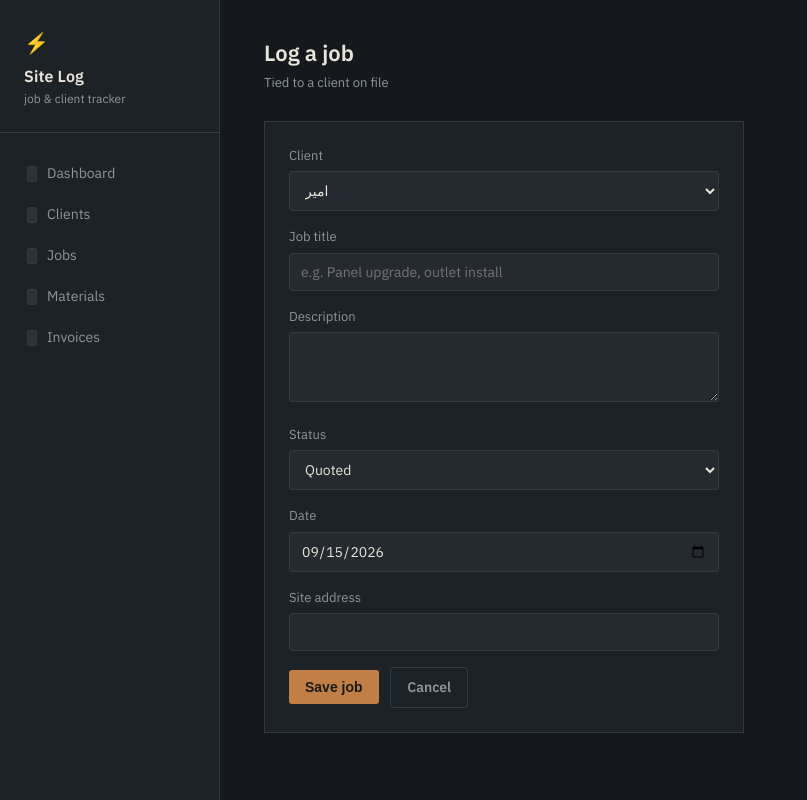
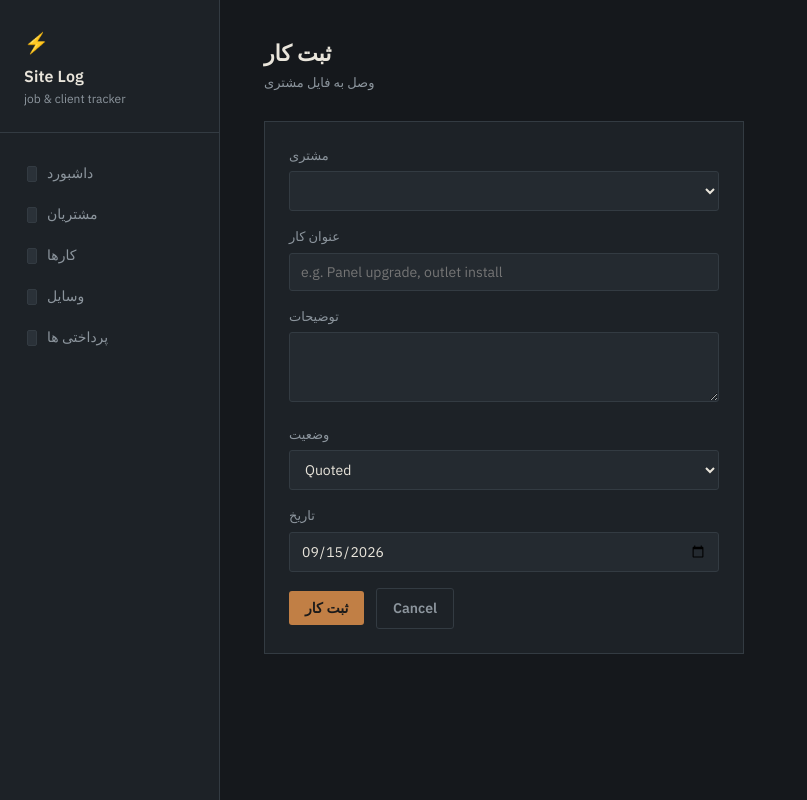
Before and after one commit to pouniq/electrician_database, a Flask app: page /jobs/add in a window 1280 px wide. Shown: the whole page, without its empty margins (0-807 px from the left). Run offline with Flask 3, Linux system fonts and the light colour scheme; data comes from the database, SQL or seed files in the repository; lists and menus that the app fills with data are empty.

Commit message:
fixed(customer and jobs)

```diff
--- a/app.py
+++ b/app.py
@@ -1,8 +1,10 @@
+
 from datetime import date
 
 from flask import Flask, render_template, request, redirect, url_for, flash
 
 from database import get_connection, init_db
+
 
 app = Flask(__name__)
 app.secret_key = "dev-key-change-this-if-you-deploy"
@@ -10,123 +12,207 @@
 STATUSES = ["Quoted", "Scheduled", "In Progress", "Done", "Invoiced"]
 
 
+# ============================================================
+# Dashboard
+# ============================================================
+
 @app.route("/")
 def dashboard():
     conn = get_connection()
-    client_count = conn.execute("SELECT COUNT(*) FROM clients").fetchone()[0]
+
+    customer_count = conn.execute(
+        "SELECT COUNT(*) FROM customers"
+    ).fetchone()[0]
+
     open_jobs = conn.execute(
         "SELECT COUNT(*) FROM jobs WHERE status != 'Done'"
     ).fetchone()[0]
+
     unpaid_total = conn.execute(
-        "SELECT COALESCE(SUM(amount), 0) FROM invoices WHERE paid = 0"
+        "SELECT COALESCE(SUM(amount), 0) FROM payments WHERE paid = 0"
     ).fetchone()[0]
+
     recent_jobs = conn.execute(
-        """SELECT jobs.*, clients.name AS client_name
-           FROM jobs JOIN clients ON jobs.client_id = clients.id
-           ORDER BY jobs.id DESC LIMIT 6"""
+        """
+        SELECT jobs.*, customers.name AS customer_name
+        FROM jobs
+        JOIN customers ON jobs.customer_id = customers.id
+        ORDER BY jobs.id DESC
+        LIMIT 6
+        """
     ).fetchall()
+
     conn.close()
+
     return render_template(
         "index.html",
-        client_count=client_count,
+        customer_count=customer_count,
         open_jobs=open_jobs,
         unpaid_total=unpaid_total,
         recent_jobs=recent_jobs,
     )
 
 
-# ---------- Clients ----------
+# ============================================================
+# Customers
+# ============================================================
 
-@app.route("/clients")
-def clients():
+@app.route("/customers")
+def customers():
     conn = get_connection()
-    rows = conn.execute("SELECT * FROM clients ORDER BY name").fetchall()
+
+    rows = conn.execute(
+        "SELECT * FROM customers ORDER BY name"
+    ).fetchall()
+
     conn.close()
-    return render_template("clients.html", clients=rows)
+
+    return render_template(
+        "customers.html",
+        customers=rows
+    )
 
 
-@app.route("/clients/add", methods=["GET", "POST"])
-def add_client():
+@app.route("/customers/add", methods=["GET", "POST"])
+def add_customer():
     if request.method == "POST":
         conn = get_connection()
+
+
+
         conn.execute(
-            "INSERT INTO clients (name, phone, email, address, notes) VALUES (?, ?, ?, ?, ?)",
-            (
-                request.form["name"].strip(),
-                request.form.get("phone", "").strip(),
-                request.form.get("email", "").strip(),
-                request.form.get("address", "").strip(),
-                request.form.get("notes", "").strip(),
-            ),
-        )
+        """
+        INSERT INTO customers
+        (name, last_name, phone, address, notes)
+        VALUES (?, ?, ?, ?, ?)
+        """,
+        (
+            request.form["name"].strip(),
+            request.form["last_name"].strip(),
+            request.form.get("phone", "").strip(),
+            request.form.get("address", "").strip(),
+            request.form.get("notes", "").strip(),
+        ),
+    )
+
+
         conn.commit()
         conn.close()
-        flash("Client added.")
-        return redirect(url_for("clients"))
-    return render_template("client_form.html")
+
+        flash("Customer added.")
+
+        return redirect(url_for("customers"))
+
+    return render_template("customer_form.html")
 
 
-# ---------- Jobs ----------
+# ============================================================
+# Jobs
+# ============================================================
 
 @app.route("/jobs")
 def jobs():
     conn = get_connection()
+
     rows = conn.execute(
-        """SELECT jobs.*, clients.name AS client_name
-           FROM jobs JOIN clients ON jobs.client_id = clients.id
-           ORDER BY jobs.job_date DESC, jobs.id DESC"""
+        """
+        SELECT
+            jobs.*,
+            customers.name AS customer_name,
+            customers.last_name AS customer_last_name
+        FROM jobs
+        JOIN customers ON jobs.customer_id = customers.id
+        ORDER BY jobs.job_date DESC, jobs.id DESC
+        """
     ).fetchall()
+
     conn.close()
-    return render_template("jobs.html", jobs=rows)
+
+    return render_template("jobs.html", jobs=rows);
+
+
 
 
 @app.route("/jobs/add", methods=["GET", "POST"])
 def add_job():
     conn = get_connection()
+
     if request.method == "POST":
         conn.execute(
-            """INSERT INTO jobs (client_id, title, description, status, job_date, address)
-               VALUES (?, ?, ?, ?, ?, ?)""",
+            """
+            INSERT INTO jobs
+            (customer_id,date, description, job_type, labor_pay, status)
+            VALUES (?, ?, ?, ?, ?, ?)
+            """,
             (
-                request.form["client_id"],
-                request.form["title"].strip(),
+                request.form["customer_id"],
+                request.form["date"].strip(),
                 request.form.get("description", "").strip(),
+                request.form.get("date")
+                or date.today().isoformat(),
+
+                request.form.get("labor_pay", ""),
                 request.form.get("status", "Quoted"),
-                request.form.get("job_date") or date.today().isoformat(),
-                request.form.get("address", "").strip(),
             ),
         )
+
         conn.commit()
         conn.close()
+
         flash("Job added.")
+
         return redirect(url_for("jobs"))
-    client_list = conn.execute("SELECT * FROM clients ORDER BY name").fetchall()
+
+    customer_list = conn.execute(
+        "SELECT * FROM customers ORDER BY name, last_name"
+    ).fetchall()
+
     conn.close()
+
     return render_template(
-        "job_form.html", clients=client_list, statuses=STATUSES, today=date.today().isoformat()
+        "job_form.html",
+        customers=customer_list,
+        statuses=STATUSES,
+        today=date.today().isoformat(),
     )
 
 
-# ---------- Materials ----------
+# ============================================================
+# Materials
+# ============================================================
 
 @app.route("/materials")
 def materials():
     conn = get_connection()
+
     rows = conn.execute(
-        """SELECT materials.*, jobs.title AS job_title
-           FROM materials JOIN jobs ON materials.job_id = jobs.id
-           ORDER BY materials.id DESC"""
+        """
+        SELECT materials.*, jobs.title AS job_title
+        FROM materials
+        JOIN jobs ON materials.job_id = jobs.id
+        ORDER BY materials.id DESC
+        """
     ).fetchall()
+
     conn.close()
-    return render_template("materials.html", materials=rows)
+
+    return render_template(
+        "materials.html",
+        materials=rows
+    )
 
 
 @app.route("/materials/add", methods=["GET", "POST"])
 def add_material():
     conn = get_connection()
+
     if request.method == "POST":
         conn.execute(
-            "INSERT INTO materials (job_id, name, quantity, unit_cost) VALUES (?, ?, ?, ?)",
+            """
+            INSERT INTO materials
+            (job_id, name, quantity, unit_cost)
+            VALUES (?, ?, ?, ?)
+            """,
             (
                 request.form["job_id"],
                 request.form["name"].strip(),
@@ -134,66 +220,124 @@
                 float(request.form.get("unit_cost") or 0),
             ),
         )
+
         conn.commit()
         conn.close()
+
         flash("Material logged.")
+
         return redirect(url_for("materials"))
-    job_list = conn.execute("SELECT * FROM jobs ORDER BY id DESC").fetchall()
+
+    job_list = conn.execute(
+        "SELECT * FROM jobs ORDER BY id DESC"
+    ).fetchall()
+
     conn.close()
-    return render_template("material_form.html", jobs=job_list)
+
+    return render_template(
+        "material_form.html",
+        jobs=job_list
+    )
 
 
-# ---------- Invoices ----------
+# ============================================================
+# Payments
+# ============================================================
 
-@app.route("/invoices")
-def invoices():
+@app.route("/payments")
+def payments():
     conn = get_connection()
+
     rows = conn.execute(
-        """SELECT invoices.*, jobs.title AS job_title, clients.name AS client_name
-           FROM invoices
-           JOIN jobs ON invoices.job_id = jobs.id
-           JOIN clients ON jobs.client_id = clients.id
-           ORDER BY invoices.issue_date DESC, invoices.id DESC"""
+        """
+        SELECT
+            payments.*,
+            jobs.title AS job_title,
+            customers.name AS customer_name
+        FROM payments
+        JOIN jobs
+            ON payments.job_id = jobs.id
+        JOIN customers
+            ON jobs.customer_id = customers.id
+        ORDER BY payments.issue_date DESC, payments.id DESC
+        """
     ).fetchall()
+
     conn.close()
-    return render_template("invoices.html", invoices=rows)
+
+    return render_template(
+        "payments.html",
+        payments=rows
+    )
 
 
-@app.route("/invoices/add", methods=["GET", "POST"])
-def add_invoice():
+@app.route("/payments/add", methods=["GET", "POST"])
+def add_payment():
     conn = get_connection()
+
     if request.method == "POST":
         conn.execute(
-            """INSERT INTO invoices (job_id, amount, issue_date, due_date, paid)
-               VALUES (?, ?, ?, ?, ?)""",
+            """
+            INSERT INTO payments
+            (job_id, amount, issue_date, due_date, paid)
+            VALUES (?, ?, ?, ?, ?)
+            """,
             (
                 request.form["job_id"],
                 float(request.form["amount"]),
-                request.form.get("issue_date") or date.today().isoformat(),
+                request.form.get("issue_date")
+                or date.today().isoformat(),
                 request.form.get("due_date") or "",
                 1 if request.form.get("paid") == "on" else 0,
             ),
         )
+
         conn.commit()
         conn.close()
-        flash("Invoice created.")
-        return redirect(url_for("invoices"))
-    job_list = conn.execute("SELECT * FROM jobs ORDER BY id DESC").fetchall()
+
+        flash("Payment created.")
+
+        return redirect(url_for("payments"))
+
+    job_list = conn.execute(
+        "SELECT * FROM jobs ORDER BY id DESC"
+    ).fetchall()
+
     conn.close()
-    return render_template("invoice_form.html", jobs=job_list, today=date.today().isoformat())
+
+    return render_template(
+        "payment_form.html",
+        jobs=job_list,
+        today=date.today().isoformat(),
+    )
 
 
-@app.route("/invoices/<int:invoice_id>/toggle_paid", methods=["POST"])
-def toggle_paid(invoice_id):
+@app.route("/payments/<int:payment_id>/toggle_paid", methods=["POST"])
+def toggle_paid(payment_id):
     conn = get_connection()
+
     conn.execute(
-        "UPDATE invoices SET paid = 1 - paid WHERE id = ?", (invoice_id,)
+        """
+        UPDATE payments
+        SET paid = 1 - paid
+        WHERE id = ?
+        """,
+        (payment_id,),
     )
+
     conn.commit()
     conn.close()
-    return redirect(url_for("invoices"))
 
+    return redirect(url_for("payments"))
+
+
+# ============================================================
+# Run application
+# ============================================================
 
 if __name__ == "__main__":
     init_db()
-    app.run(debug=True, port=5050)
+    app.run(
+        debug=True,
+        port=5051
+    )
--- a/templates/base.html
+++ b/templates/base.html
@@ -15,13 +15,14 @@
         <p>job &amp; client tracker</p>
       </div>
       <ul class="breaker-list">
-        <li><a class="breaker {{ 'active' if active == 'dashboard' }}" href="{{ url_for('dashboard') }}"><span class="switch"></span>Dashboard</a></li>
-        <li><a class="breaker {{ 'active' if active == 'clients' }}" href="{{ url_for('clients') }}"><span class="switch"></span>Clients</a></li>
-        <li><a class="breaker {{ 'active' if active == 'jobs' }}" href="{{ url_for('jobs') }}"><span class="switch"></span>Jobs</a></li>
-        <li><a class="breaker {{ 'active' if active == 'materials' }}" href="{{ url_for('materials') }}"><span class="switch"></span>Materials</a></li>
-        <li><a class="breaker {{ 'active' if active == 'invoices' }}" href="{{ url_for('invoices') }}"><span class="switch"></span>Invoices</a></li>
+        <li><a class="breaker {{ 'active' if active == 'dashboard' }}" href="{{ url_for('dashboard') }}"><span class="switch"></span>داشبورد</a></li>
+        <li><a class="breaker {{ 'active' if active == 'customers' }}" href="{{ url_for('customers') }}"><span class="switch"></span>مشتریان</a></li>
+        <li><a class="breaker {{ 'active' if active == 'jobs' }}" href="{{ url_for('jobs') }}"><span class="switch"></span>کارها</a></li>
+        <li><a class="breaker {{ 'active' if active == 'materials' }}" href="{{ url_for('materials') }}"><span class="switch"></span>وسایل</a></li>
+        <li><a class="breaker {{ 'active' if active == 'payments' }}" href="{{ url_for('payments') }}"><span class="switch"></span>پرداختی ها</a></li>
       </ul>
     </nav>
+
     <main class="main">
       {% with messages = get_flashed_messages() %}
         {% if messages %}
--- a/templates/index.html
+++ b/templates/index.html
@@ -5,8 +5,8 @@
 
 <div class="page-header">
   <div>
-    <h2>Dashboard</h2>
-    <div class="sub">Overview of your active work</div>
+    <h2>داشبورد</h2>
+    <div class="sub">بررسی کارهای در حال اجرا</div>
   </div>
 </div>
 
@@ -43,6 +43,6 @@
   </tbody>
 </table>
 {% else %}
-<div class="empty">No jobs logged yet. Add a client, then log your first job.</div>
+<div class="empty">کاری هنوز ثبت نشده، اول مشتری را ثبت کن بعد به آن کار اضافه کن</div>
 {% endif %}
 {% endblock %}
--- a/templates/job_form.html
+++ b/templates/job_form.html
@@ -5,31 +5,31 @@
 
 <div class="page-header">
   <div>
-    <h2>Log a job</h2>
-    <div class="sub">Tied to a client on file</div>
+    <h2>ثبت کار</h2>
+    <div class="sub">وصل به فایل مشتری</div>
   </div>
 </div>
 
-{% if clients %}
+{% if customers %}
 <form class="stack" method="POST">
   <div class="field">
-    <label for="client_id">Client</label>
-    <select id="client_id" name="client_id" required>
-      {% for c in clients %}
+    <label for="id">مشتری</label>
+    <select id="id" name="customers_id" required>
+      {% for c in customerss %}
       <option value="{{ c.id }}">{{ c.name }}</option>
       {% endfor %}
     </select>
   </div>
   <div class="field">
-    <label for="title">Job title</label>
+    <label for="title">عنوان کار</label>
     <input type="text" id="title" name="title" placeholder="e.g. Panel upgrade, outlet install" required>
   </div>
   <div class="field">
-    <label for="description">Description</label>
+    <label for="description">توضیحات</label>
     <textarea id="description" name="description"></textarea>
   </div>
   <div class="field">
-    <label for="status">Status</label>
+    <label for="status">وضعیت</label>
     <select id="status" name="status">
       {% for s in statuses %}
       <option value="{{ s }}">{{ s }}</option>
@@ -37,17 +37,13 @@
     </select>
   </div>
   <div class="field">
-    <label for="job_date">Date</label>
+    <label for="job_date">تاریخ</label>
     <input type="date" id="job_date" name="job_date" value="{{ today }}">
   </div>
-  <div class="field">
-    <label for="address">Site address</label>
-    <input type="text" id="address" name="address">
-  </div>
-  <button class="btn" type="submit">Save job</button>
+  <button class="btn" type="submit">ثبت کار</button>
   <a class="btn btn-quiet" style="margin-left:8px;" href="{{ url_for('jobs') }}">Cancel</a>
 </form>
 {% else %}
-<div class="empty">Add a client before logging a job. <a href="{{ url_for('add_client') }}">Add one now</a>.</div>
+<div class="empty">قبل اضافه کردن کار یک مشتری اضافه کنید <a href="{{ url_for('add_customer') }}">اضافه کردن کار</a>.</div>
 {% endif %}
 {% endblock %}
--- a/templates/jobs.html
+++ b/templates/jobs.html
@@ -17,9 +17,9 @@
   <tbody>
     {% for j in jobs %}
     <tr>
-      <td>{{ j.title }}</td>
-      <td>{{ j.client_name }}</td>
-      <td><span class="status-pill {{ 'done' if j.status == 'Done' else 'progress' if j.status == 'In Progress' else '' }}">{{ j.status }}</span></td>
+      <td>{{ j.job_title }}</td>
+      <td>{{ j.customer_name }} {{ j.customer_last_name }}</td>
+      <td><span class="status-pill {{ '' if j.status == 'Done' else 'progress' if j.status == 'In Progress' else '' }}">{{ j.status }}</span></td>
       <td class="num">{{ j.job_date or '—' }}</td>
       <td>{{ j.address or '—' }}</td>
     </tr>
```
Also changed, not shown: database.py (+51 -31 lines), templates/clients.html (deleted, +0 -31 lines), templates/customer_form.html (renamed from templates/client_form.html, +12 -12 lines), templates/customers.html (added, +31 -0 lines), electrician.db, templates/payment.html (renamed from templates/invoices.html), templates/payment_form.html (renamed from templates/invoice_form.html).
